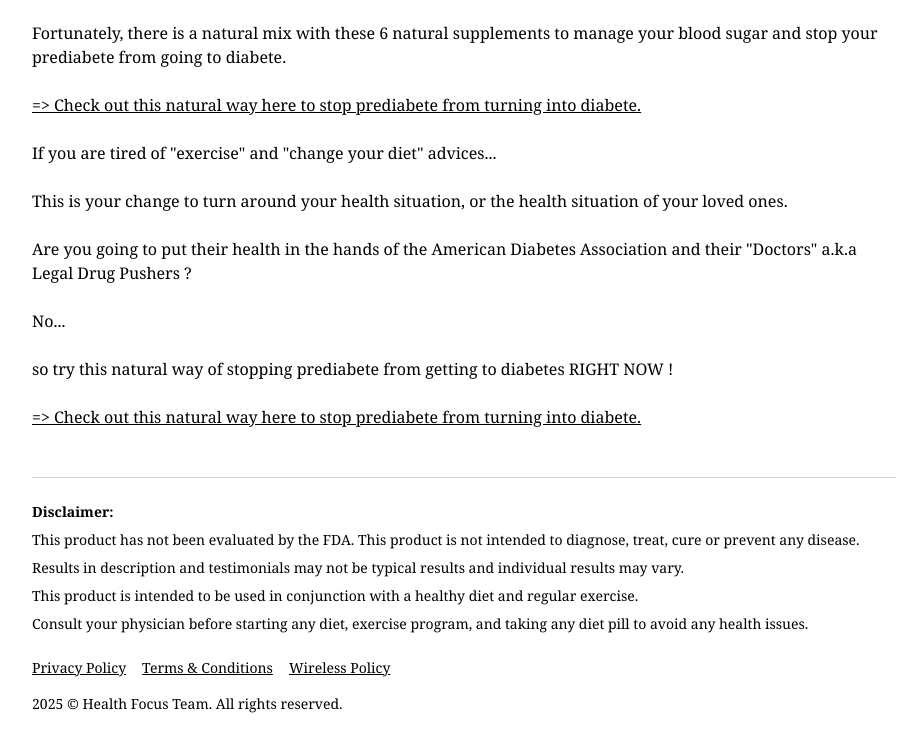
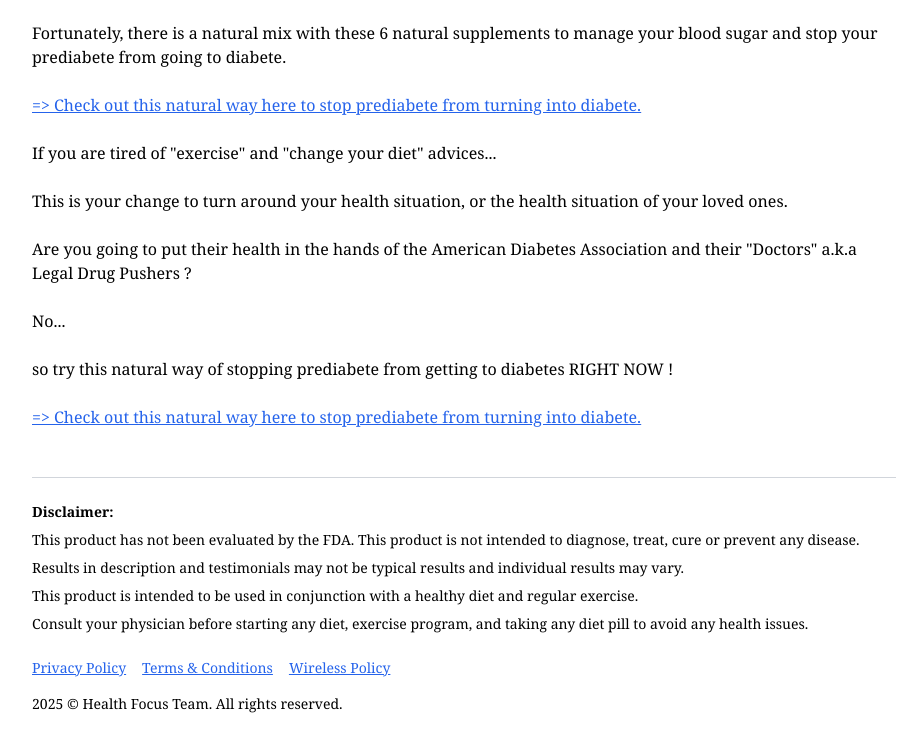
Before and after one commit to Isam-1s/lander_health, a plain HTML site: page index.html in a window 1280 px wide. Shown: the part 751-1497 px from the top of the page, without its empty margins (176-1085 px from the left). Drawn offline with nearby package versions, Linux system fonts and the light colour scheme.

Commit message:
hypertexte en bleu

```diff
--- a/index.html
+++ b/index.html
@@ -72,7 +72,7 @@
 
         <p>Fortunately, there is a natural mix with these 6 natural supplements to manage your blood sugar and stop your prediabete from going to diabete.</p>
 
-        <p class="underline"><a href="#">=> Check out this natural way here to stop prediabete from turning into diabete.</a></p>
+        <p class="underline"><a href="#" class="text-blue-600 underline hover:underline">=> Check out this natural way here to stop prediabete from turning into diabete.</a></p>
 
         <p>If you are tired of "exercise" and "change your diet" advices...</p>
 
@@ -84,7 +84,7 @@
 
         <p>so try this natural way of stopping prediabete from getting to diabetes RIGHT NOW !</p>
 
-        <p class="underline"><a href="#">=> Check out this natural way here to stop prediabete from turning into diabete.</a></p>
+        <p class="underline"><a href="#" class="text-blue-600 underline hover:underline">=> Check out this natural way here to stop prediabete from turning into diabete.</a></p>
     </article>
 
     <!-- Footer with Disclaimer and Legal Links -->
@@ -98,9 +98,9 @@
         </div>
 
         <div class="flex flex-wrap gap-4 mb-4">
-            <a href="#" class="underline" onclick="openModal('privacy')">Privacy Policy</a>
-            <a href="#" class="underline" onclick="openModal('terms')">Terms & Conditions</a>
-            <a href="#" class="underline" onclick="openModal('wireless')">Wireless Policy</a>
+            <a href="#" class="text-blue-600 underline hover:underline" onclick="openModal('privacy')">Privacy Policy</a>
+            <a href="#" class="text-blue-600 underline hover:underline" onclick="openModal('terms')">Terms & Conditions</a>
+            <a href="#" class="text-blue-600 underline hover:underline" onclick="openModal('wireless')">Wireless Policy</a>
         </div>
 
         <p>2025 © Health Focus Team. All rights reserved.</p>
```
